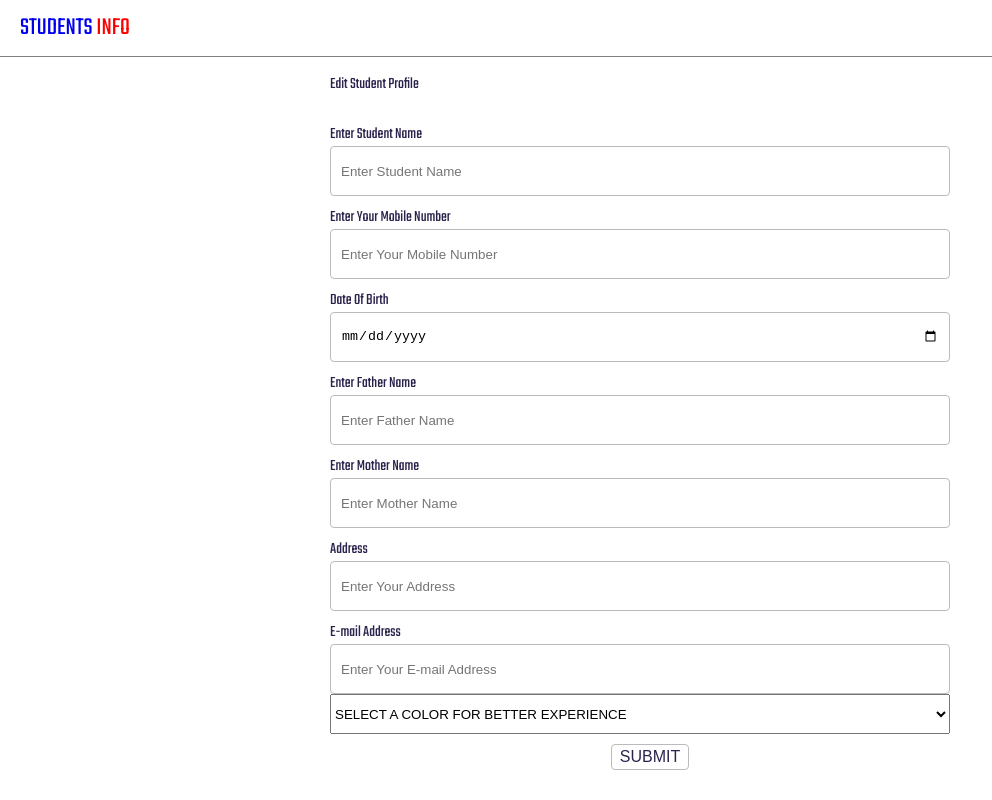
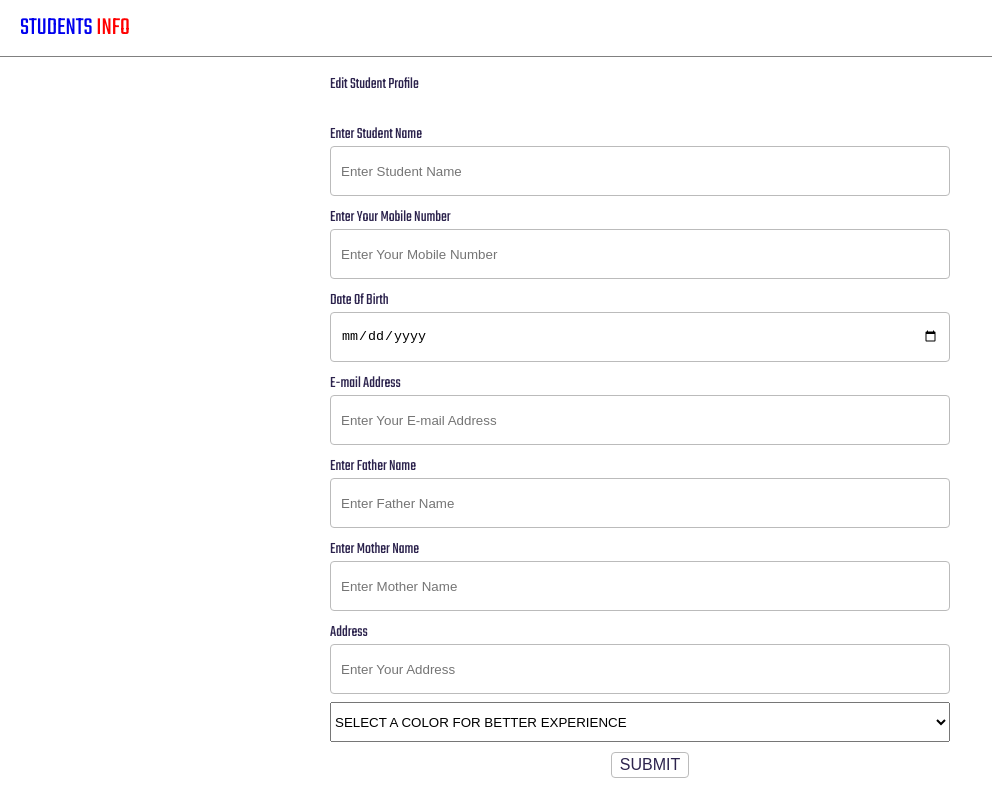
Before and after one commit to ramavatarmeena99/Avatar-Students-Details, a React (Create React App) app: page /1/edit in a window 1280 px wide. Shown: the whole page, without its empty margins (0-992 px from the left). Built offline with nearby package versions, Linux system fonts and the light colour scheme.

Commit message:
some issue fixed

```diff
--- a/src/components/reusable/Form/index.js
+++ b/src/components/reusable/Form/index.js
@@ -149,6 +149,12 @@ export default function TaskModal({ handleClose }) {
         setVal={setDateOfBirth}
         val={dateOfBirth}
       />
+            <InputTextField
+        label="E-mail Address"
+        placeholder="Enter Your E-mail Address "
+        setVal={setEmail}
+        val={email}
+      />
       <InputTextField
         label="Enter Father Name"
         placeholder="Enter Father Name"
@@ -167,12 +173,8 @@ export default function TaskModal({ handleClose }) {
         setVal={setAdddress}
         val={address}
       />
-      <InputTextField
-        label="E-mail Address"
-        placeholder="Enter Your E-mail Address "
-        setVal={setEmail}
-        val={email}
-      />
+
+
 
       {/* <span
         style={{
@@ -202,6 +204,7 @@ export default function TaskModal({ handleClose }) {
           width: "100%",
           height: 40,
           outline: "none",
+          marginTop:"8px"
         }}
         onChange={(e) => setColor(e.target.value)}
       >
@@ -238,6 +241,7 @@ export default function TaskModal({ handleClose }) {
 
 const Form = styled.div`
   margin-top: 30px;
+
 `;
 
 // const ColorBox = styled.div`
```
